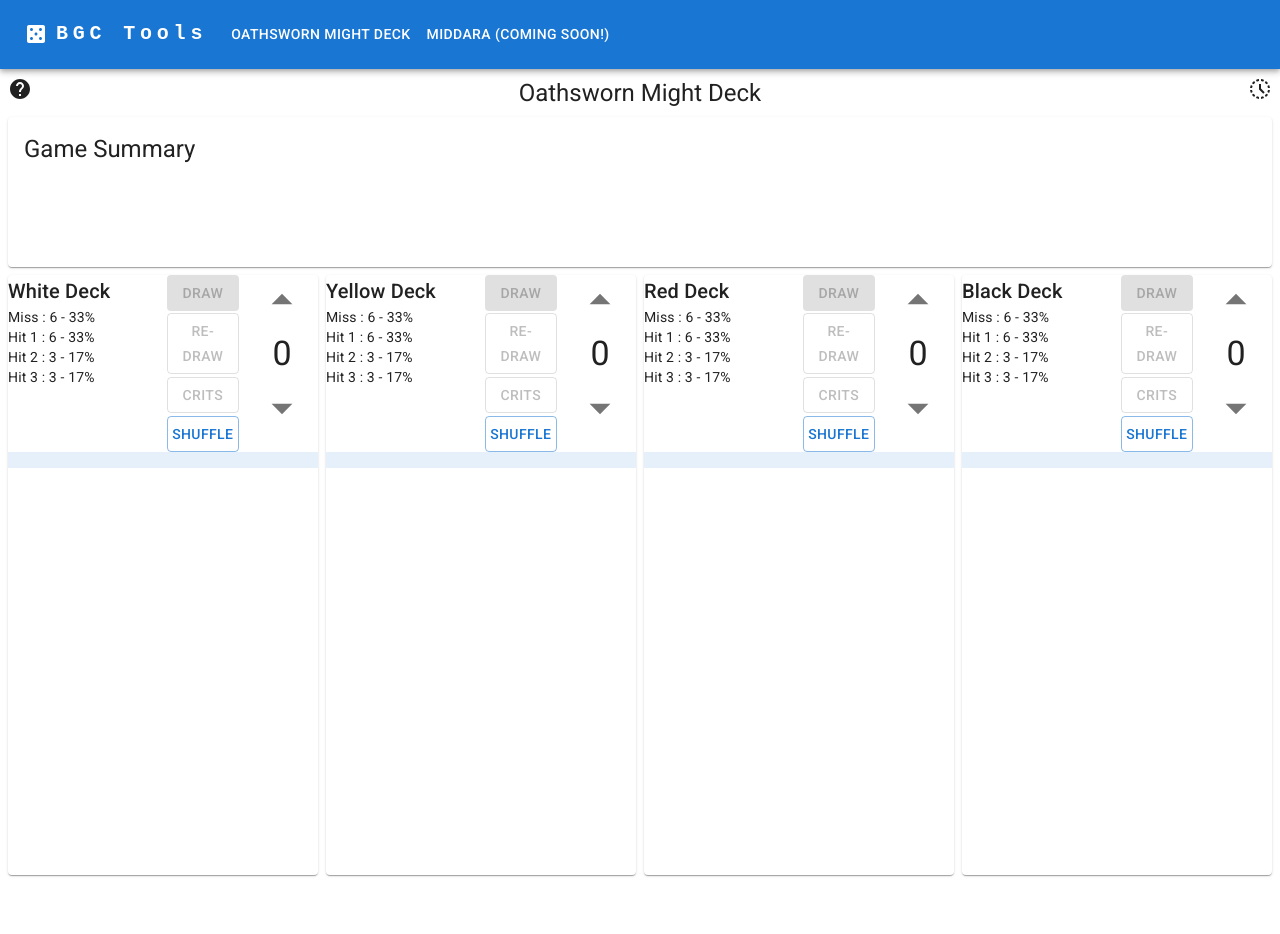
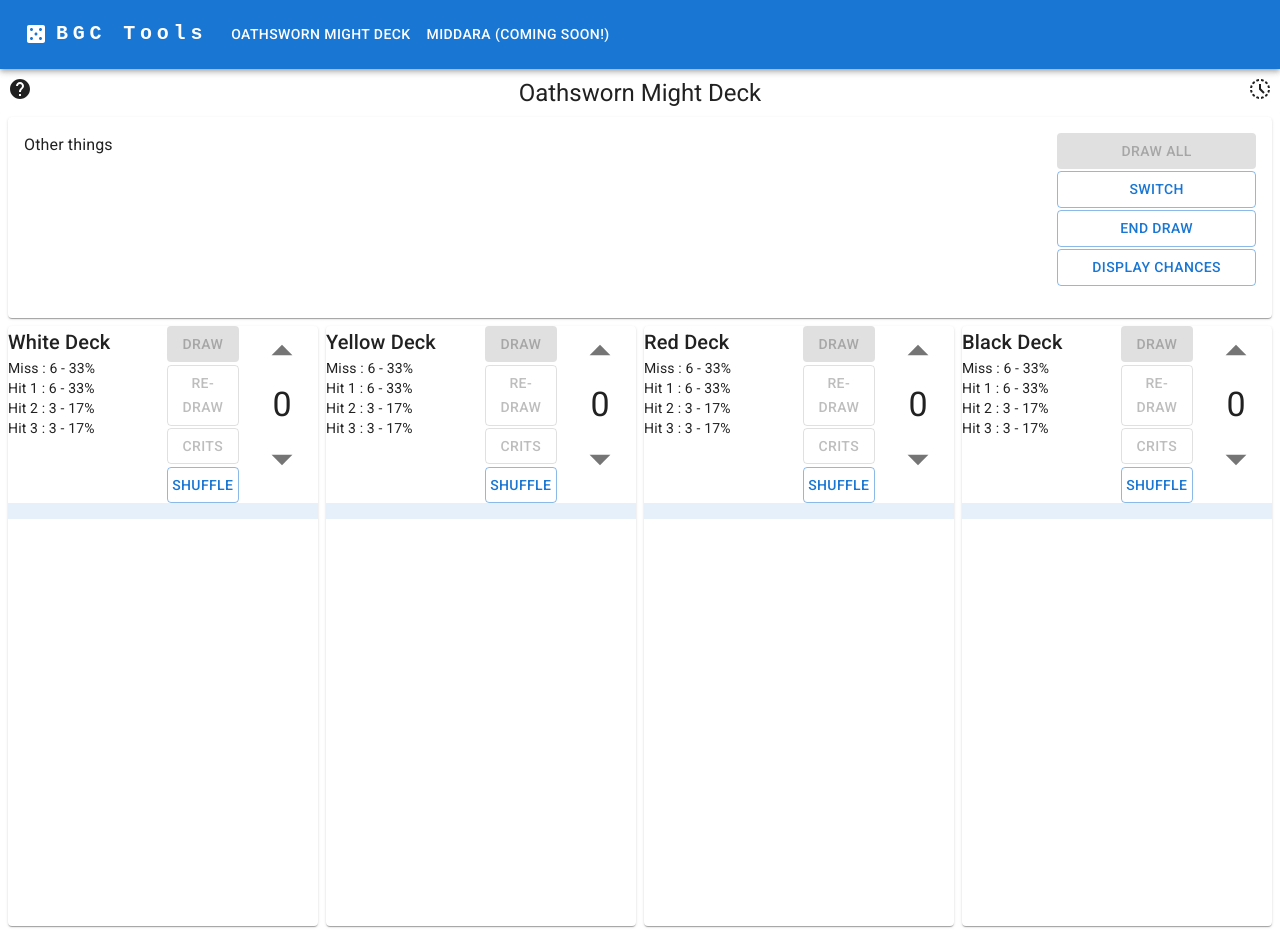
Before and after one commit to DarthWHO/bgctools, a React (Vite) app in the folder bgctools/: page / in a window 1280 px wide. Before the commit the page ends 883 px from the top, so only its background shows below. Built offline with nearby package versions, Linux system fonts and the light colour scheme.

Commit message:
dynamic title, buttons in game summary, lifted state for cards to deal,

```diff
--- a/bgctools/src/components/DeckDraw.jsx
+++ b/bgctools/src/components/DeckDraw.jsx
@@ -4,24 +4,29 @@
 import Box from "@mui/material/Box";
 import Grid from "@mui/material/Grid2";
 import Button from "@mui/material/Button";
-import { Stack } from "@mui/material";
-import { useState } from "react";
+import Stack from "@mui/material/Stack";
 import IconButton from "@mui/material/IconButton";
 
-export default function DeckDraw({dealCard, deck, isOathsworn}) {
-  const [value, setValue] = useState(0);
-  const isRollDisabled = value ? false: true
+export default function DeckDraw({
+  deck,
+  handleShuffle,
+  cardsToDeal,
+  updateCardsToDeal,
+  handleDeal,
+}) {
+  console.log(cardsToDeal[deck]);
+  const isRollDisabled = cardsToDeal[deck] ? false : true;
   const handleRoll = (direction) => {
     if (
-      (value === 0 && direction === "down") ||
-      (value === 18 && direction === "up")
+      (cardsToDeal[deck] === 0 && direction === "down") ||
+      (cardsToDeal[deck] === 18 && direction === "up")
     ) {
       return;
     }
     if (direction === "up") {
-      setValue(value + 1);
+      updateCardsToDeal(deck, cardsToDeal[deck] + 1);
     } else {
-      setValue(value - 1);
+      updateCardsToDeal(deck, cardsToDeal[deck] - 1);
     }
   };
 
@@ -42,7 +47,7 @@
               variant="contained"
               disabled={isRollDisabled}
               sx={{ width: "100%", m: 0 }}
-              onClick={() => dealCard(deck, isOathsworn)}
+              onClick={() => handleDeal(deck)}
             >
               Draw
             </Button>
@@ -52,7 +57,11 @@
             <Button variant="outlined" disabled sx={{ width: "100%", m: 0 }}>
               Crits
             </Button>
-            <Button variant="outlined" sx={{ width: "100%", m: 0 }}>
+            <Button
+              onClick={() => handleShuffle(deck)}
+              variant="outlined"
+              sx={{ width: "100%", m: 0 }}
+            >
               Shuffle
             </Button>
           </Stack>
@@ -75,7 +84,7 @@
               <ArrowDropUpIcon sx={{ fontSize: 50 }} />
             </IconButton>
             <Typography variant="h4" component="h4" sx={{ m: 0, p: 0 }}>
-              {value}
+              {cardsToDeal[deck]}
             </Typography>
             <IconButton
               aria-label="down"
--- a/bgctools/src/components/DeckMain.jsx
+++ b/bgctools/src/components/DeckMain.jsx
@@ -7,57 +7,142 @@
 
 function MightDeckMain({ DECKS }) {
   const deckInitialize = DECKS;
-  // const deckHistoryInitialize = [{"turn": 0, "deck": deckInitialize}];
-  // const [deckHistory, setDeckHistory] = useState(deckHistoryInitialize);
+  const cardsToDealIntialize = { White: 0, Yellow: 0, Red: 0, Black: 0 };
+  console.log(cardsToDealIntialize["White"]);
   const [turnCount, setTurnCount] = useState(0);
   const [decks, setDecks] = useState(deckInitialize);
   const [historyMessages, setHistoryMessages] = useState([]);
   const [isOathsworn, setIsOathsworn] = useState(true);
+  const [cardsToDeal, setCardsToDeal] = useState(cardsToDealIntialize);
 
-  // const undoLast = () => {
-  //   const previousDeck = deckHistory[turnCount - 1];
-  //   setDecks(...previousDeck);
-  // };
+  const handleDeal = (deck) => {
+    for (let index = 0; index < cardsToDeal[deck]; index++) {
+      getRandomCard(deck, isOathsworn);
+
+
+    }
+    updateCardsToDeal(deck, 0);
+  };
+
+  const updateCardsToDeal = (deck, value) => {
+    setCardsToDeal((prevState) => ({
+      ...prevState,
+      [deck]: value,
+    }));
+  };
 
   const handleSwitchDeck = () => {
     setIsOathsworn(!isOathsworn);
   };
 
+  const handleEndDraw = () => {
+    setDecks(
+      decks.map((deckDetail) => {
+        return {
+          ...deckDetail,
+          deck: deckDetail.deck.map((card) => {
+            if (
+              card.isActive === true &&
+              deckDetail.isOathsworn === isOathsworn
+            ) {
+              // console.log(`Setting ${card.cardID} to inactive`);
+              return { ...card, isActive: false };
+            }
+            return card;
+          }),
+        };
+      })
+    );
+    setHistoryMessages((prevMessages) => [
+      ...prevMessages,
+      `${isOathsworn ? "Oathsworn" : "Enemy"} draw ended`,
+    ]);
+  };
+
+  const handleShuffle = (deck) => {
+    setDecks(
+      decks.map((deckDetail) => {
+        return {
+          ...deckDetail,
+          deck: deckDetail.deck.map((card) => {
+            if (
+              card.isActive === false &&
+              card.isDealt === true &&
+              deckDetail.deckColour === deck &&
+              deckDetail.isOathsworn === isOathsworn
+            ) {
+              // console.log(`Setting ${card.cardID} to not dealt`);
+              return { ...card, isDealt: false };
+            }
+            return card;
+          }),
+        };
+      })
+    );
+    setHistoryMessages((prevMessages) => [
+      ...prevMessages,
+      `${deck} deck has been shuffled`,
+    ]);
+  };
+
   const getRandomCard = (deckColour, isOathsworn) => {
-    // const newDeckHistory = deckHistory.push({ turn: turnCount + 1, deck: decks });
-    // setDeckHistory(newDeckHistory);
-    setTurnCount(turnCount + 1);
+    // Update turn count using functional state update
+    setTurnCount((prevTurnCount) => prevTurnCount + 1);
+
     const currentDeck = decks.find(
       (deck) =>
         deck.deckColour === deckColour && deck.isOathsworn === isOathsworn
     ).deck;
+
     const currentColor = decks.find(
       (deck) =>
         deck.deckColour === deckColour && deck.isOathsworn === isOathsworn
     ).deckColour;
+
     const isOath = decks.find(
       (deck) =>
         deck.deckColour === deckColour && deck.isOathsworn === isOathsworn
     ).isOathsworn;
+
     const notDealtCards = currentDeck.filter((card) => !card.isDealt);
     if (notDealtCards.length === 0) {
       return null;
     }
+
     const randomIndex = Math.floor(Math.random() * notDealtCards.length);
     const returnedCard = notDealtCards[randomIndex];
-    setDecks(
-      [...decks],
-      (returnedCard.isDealt = true),
-      (returnedCard.isActive = true),
-      (returnedCard.drawOrder = turnCount + 1)
-    );
-    const newMessages = [
-      ...historyMessages,
-      `${turnCount + 1}: ${isOath ? "Oathsworn" : "Enemy"} ${currentColor} -${
+
+    setHistoryMessages((prevMessages) => [
+      ...prevMessages,
+      `${isOath ? "Oathsworn" : "Enemy"} ${currentColor} -${
         returnedCard.isCrit ? " critical" : ""
       } ${returnedCard.description} for ${returnedCard.value}`,
-    ];
-    setHistoryMessages(newMessages);
+    ]);
+
+    setDecks((prevDecks) =>
+      prevDecks.map((deck) => {
+        if (
+          deck.deckColour === deckColour &&
+          deck.isOathsworn === isOathsworn
+        ) {
+          return {
+            ...deck,
+            deck: deck.deck.map((card) =>
+              card === returnedCard
+                ? {
+                    ...card,
+                    isDealt: true,
+                    isActive: true,
+                    drawOrder: turnCount + 1,
+                  }
+                : card
+            ),
+          };
+        }
+        return deck;
+      })
+    );
+
     return returnedCard;
   };
 
@@ -75,41 +160,56 @@
     <Box sx={{ flexGrow: 1, p: 1 }}>
       <Grid container spacing={1}>
         <Grid size={{ xs: 12, md: 12 }}>
-          <Title history={historyMessages} />
+          <Title history={historyMessages} isOathsworn={isOathsworn} />
         </Grid>
         <Grid size={{ xs: 12, md: 12 }}>
-          <GameSummary handleSwitchDeck={handleSwitchDeck} />
+          <GameSummary
+            handleSwitchDeck={handleSwitchDeck}
+            handleEndDraw={handleEndDraw}
+          />
         </Grid>
         <Grid size={{ xs: 12, md: 6, lg: 3 }}>
           <Deck
             deck="White"
-            dealCard={getRandomCard}
             getActiveCards={getActiveCards}
             isOathsworn={isOathsworn}
+            handleShuffle={handleShuffle}
+            cardsToDeal={cardsToDeal}
+            updateCardsToDeal={updateCardsToDeal}
+            handleDeal={handleDeal}
           />
         </Grid>
         <Grid size={{ xs: 12, md: 6, lg: 3 }}>
           <Deck
             deck="Yellow"
-            dealCard={getRandomCard}
             getActiveCards={getActiveCards}
             isOathsworn={isOathsworn}
+            handleShuffle={handleShuffle}
+            cardsToDeal={cardsToDeal}
+            updateCardsToDeal={updateCardsToDeal}
+            handleDeal={handleDeal}
           />
         </Grid>
         <Grid size={{ xs: 12, md: 6, lg: 3 }}>
           <Deck
             deck="Red"
-            dealCard={getRandomCard}
             getActiveCards={getActiveCards}
             isOathsworn={isOathsworn}
+            handleShuffle={handleShuffle}
+            cardsToDeal={cardsToDeal}
+            updateCardsToDeal={updateCardsToDeal}
+            handleDeal={handleDeal}
           />
         </Grid>
         <Grid size={{ xs: 12, md: 6, lg: 3 }}>
           <Deck
             deck="Black"
-            dealCard={getRandomCard}
             getActiveCards={getActiveCards}
             isOathsworn={isOathsworn}
+            handleShuffle={handleShuffle}
+            cardsToDeal={cardsToDeal}
+            updateCardsToDeal={updateCardsToDeal}
+            handleDeal={handleDeal}
           />
         </Grid>
       </Grid>
--- a/bgctools/src/components/GameSummary.jsx
+++ b/bgctools/src/components/GameSummary.jsx
@@ -1,15 +1,61 @@
 import Card from "@mui/material/Card";
 import CardActions from "@mui/material/CardActions";
 import CardContent from "@mui/material/CardContent";
-import Typography from "@mui/material/Typography";
+import Box from "@mui/material/Box";
+import Grid from "@mui/material/Grid2";
+import Button from "@mui/material/Button";
+import Stack from "@mui/material/Stack";
 
-export default function GameSummary({handleSwitchDeck}) {
+export default function GameSummary({ handleSwitchDeck, handleEndDraw }) {
+  const isRollDisabled = true;
+
   return (
     <Card sx={{ minHeight: 150 }}>
       <CardContent>
-        <Typography variant="h5" component="div" onClick={handleSwitchDeck}>
-          Game Summary
-        </Typography>
+        <Box>
+          <Grid container spacing={1}>
+            <Grid size={10}>Other things</Grid>
+            <Grid size={2}>
+              <Stack
+                direction="column"
+                spacing={0.3}
+                sx={{
+                  justifyContent: "center",
+                  alignItems: "center",
+                }}
+              >
+                {" "}
+                <Button
+                  variant="contained"
+                  disabled={isRollDisabled}
+                  sx={{ width: "100%", m: 0 }}
+                  // onClick={handleDeal}
+                >
+                  Draw All
+                </Button>
+                <Button
+                  variant="outlined"
+                  disabled={false}
+                  sx={{ width: "100%", m: 0 }}
+                  onClick={handleSwitchDeck}
+                >
+                  Switch
+                </Button>
+                <Button
+                  variant="outlined"
+                  disabled={false}
+                  sx={{ width: "100%", m: 0 }}
+                  onClick={handleEndDraw}
+                >
+                  End Draw
+                </Button>
+                <Button variant="outlined" sx={{ width: "100%", m: 0 }}>
+                  Display Chances
+                </Button>
+              </Stack>
+            </Grid>
+          </Grid>
+        </Box>
       </CardContent>
       <CardActions></CardActions>
     </Card>
--- a/bgctools/src/components/Title.jsx
+++ b/bgctools/src/components/Title.jsx
@@ -4,7 +4,7 @@
 import History from "./History";
 import Instructions from "./Instructions";
 
-export default function Title({history}) {
+export default function Title({history, isOathsworn}) {
   return (
     <Box sx={{ flexGrow: 1 }}>
       <Grid container spacing={3} justifyContent="center">
@@ -16,7 +16,7 @@
         <Grid size={10}>
           <Box display="flex" alignItems="center" justifyContent="center">
             <Typography variant="h5" component="h5">
-              Oathsworn Might Deck
+              {isOathsworn ? "Oathsworn" : "Enemy"} Might Deck
             </Typography>
           </Box>
         </Grid>
```
Also changed, not shown: bgctools/src/components/Deck.jsx (+19 -3 lines).
